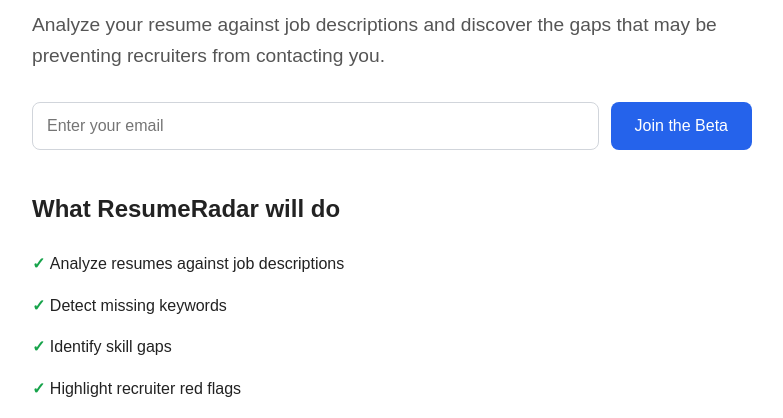
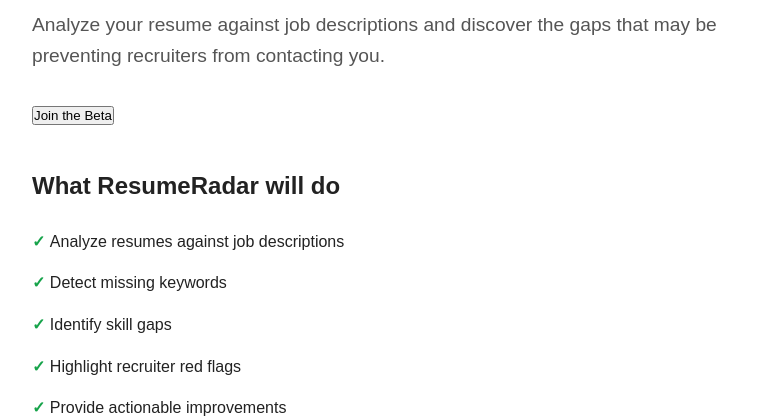
Before and after one commit to TumusHoan07/ResumeRadar, a plain HTML site: page index.html in a window 1280 px wide. Shown: the part 382-800 px from the top of the page, without its empty margins (248-1031 px from the left). Drawn offline with Linux system fonts and the light colour scheme.

Commit message:
index.html

```diff
--- a/index.html
+++ b/index.html
@@ -24,17 +24,11 @@
             Analyze your resume against job descriptions and discover the gaps that may be preventing recruiters from contacting you.
         </p>
 
-        <form class="signup-form">
-            <input
-                type="email"
-                placeholder="Enter your email"
-                required
-            >
-
-            <button type="submit">
-                Join the Beta
-            </button>
-        </form>
+<a href="https://tally.so/r/Y5k9ZW" target="_blank">
+    <button>
+        Join the Beta
+    </button>
+</a>
 
         <div class="features">
 
```
